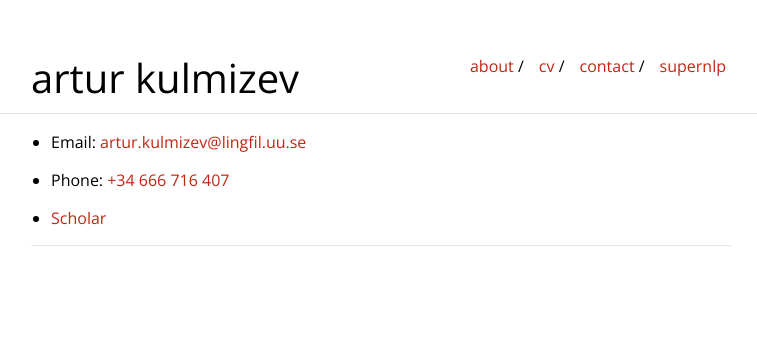
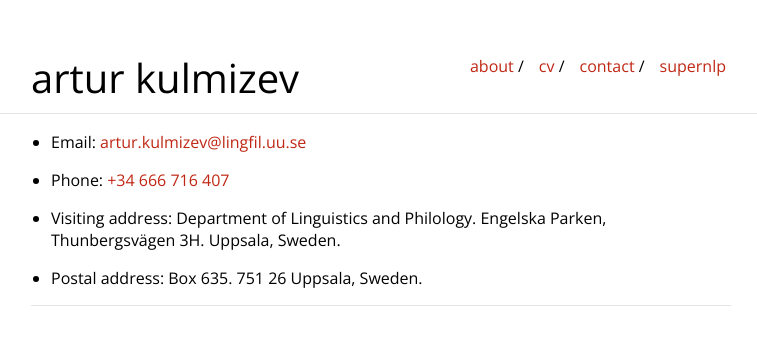
Before and after one commit to rutrastone/rutrastone.github.io, a Jekyll site: the page built from contact.md, in a window 1280 px wide. Shown: the top 345 px of the page, without its empty margins (259-1016 px from the left). Built offline with Jekyll 4.4.1, drawn with Linux system fonts in a browser that asks for light colours.

Commit message:
changed contact

```diff
--- a/contact.md
+++ b/contact.md
@@ -7,6 +7,8 @@ is_contact: true
 
 * Phone: [+34 666 716 407](tel:+34 666 716 407)
 
-* [Scholar](https://scholar.google.nl/citations?user=Cgg6_W0AAAAJ&hl=en&oi=ao)
+* Visiting address: Department of Linguistics and Philology. Engelska Parken, Thunbergsvägen 3H. Uppsala, Sweden.
+
+* Postal address: Box 635. 751 26 Uppsala, Sweden.
 
 ---
```
